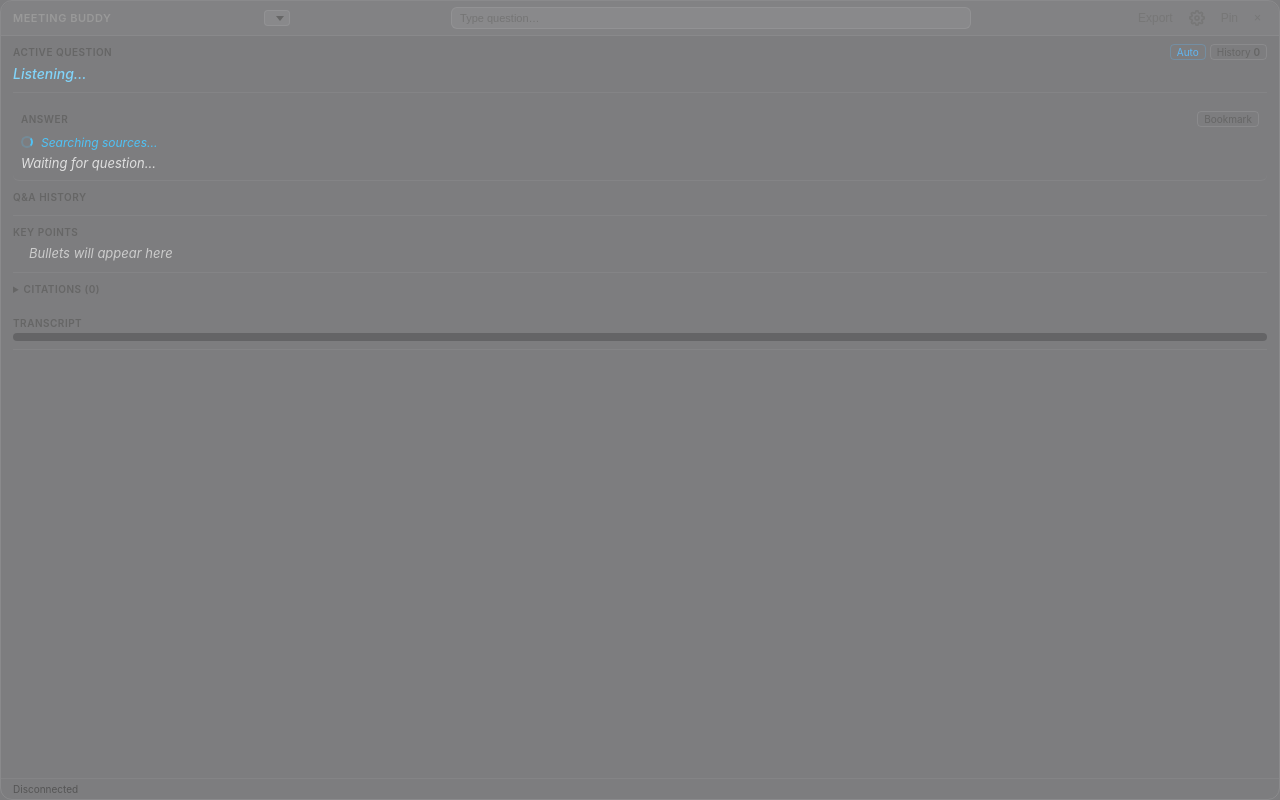
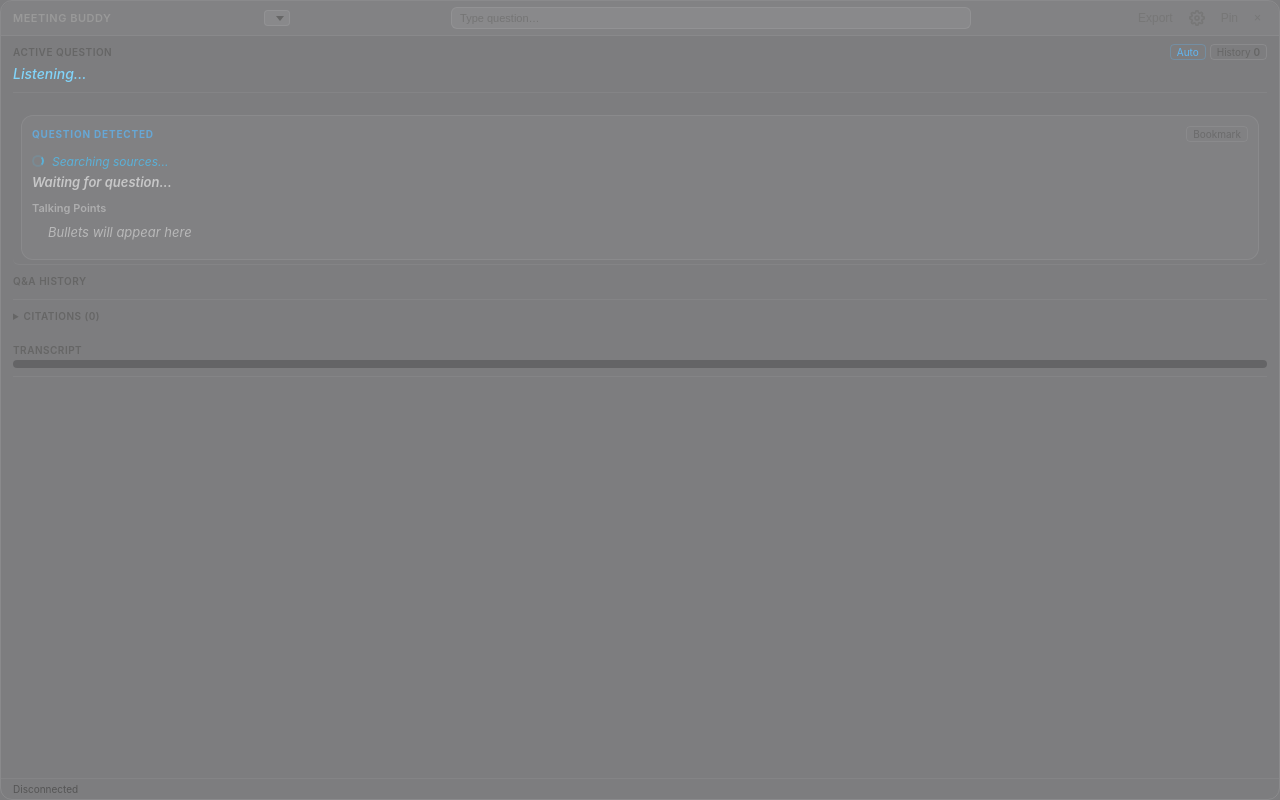
Before and after one commit to michaelrobertsutton/Meeting-Buddy, a website: page ui/index.html in a window 1280 px wide. Drawn offline with Linux system fonts and the light colour scheme.

Commit message:
phase-UI: answer card layout + 400px constraint

```diff
--- a/ui/index.html
+++ b/ui/index.html
@@ -116,17 +116,30 @@
         </section>
 
         <section id="answer" class="section">
-            <div class="section-header">
-                <h3>Answer</h3>
+            <div id="answer-card" class="answer-card">
+                <div class="answer-card-header">
+                    <div class="answer-card-label">QUESTION DETECTED</div>
                     <div class="answer-controls">
                         <button id="btn-bookmark" class="qh-btn" title="Bookmark this answer">Bookmark</button>
                     </div>
                 </div>
+
                 <div id="answer-searching" class="hidden">
                     <span class="search-spinner"></span>
                     <span class="search-text">Searching sources...</span>
                 </div>
+
+                <div class="answer-card-body">
                     <p id="answer-text" class="placeholder">Waiting for question...</p>
+
+                    <div class="answer-card-points">
+                        <div class="answer-card-points-title">Talking Points</div>
+                        <ul id="bullet-list">
+                            <li class="placeholder">Bullets will appear here</li>
+                        </ul>
+                    </div>
+                </div>
+            </div>
         </section>
 
         <section id="pinned" class="section hidden">
@@ -143,12 +156,7 @@
             <ul id="qa-history-list"></ul>
         </section>
 
-        <section id="bullets" class="section">
-            <h3>Key Points</h3>
-            <ul id="bullet-list">
-                <li class="placeholder">Bullets will appear here</li>
-            </ul>
-        </section>
+        <!-- Bullets now live inside the Answer card (Phase UI) -->
 
         <section id="best-practice" class="section hidden">
             <h3>Common Practice <span class="label-unconfirmed">(not from sources)</span></h3>
--- a/ui/src/main.js
+++ b/ui/src/main.js
@@ -1044,6 +1044,7 @@ function setConnectionStatus(status) {
 function renderQuestion(questionText) {
     dom.questionText.textContent = questionText || 'Listening...';
     dom.questionText.classList.toggle('placeholder', !questionText);
+    document.body.classList.toggle('has-question', !!questionText);
 }
 
 function renderSearchingState(searching) {
--- a/ui/src/style.css
+++ b/ui/src/style.css
@@ -182,6 +182,75 @@ body.manual-question #quick-question {
 .hidden {
     display: none;
 }
+
+/* --- Answer Card (Phase UI) --- */
+
+.answer-card {
+    border-radius: var(--mb-radius-lg);
+    border: 0.5px solid color-mix(in srgb, #fff 10%, transparent);
+    background: color-mix(in srgb, rgba(255,255,255,0.06) 70%, transparent);
+    padding: 10px 10px;
+
+    /* Motion + constraints */
+    max-height: 400px;
+    overflow: hidden;
+    transition: transform 240ms ease, opacity 240ms ease;
+}
+
+body.has-question .answer-card {
+    opacity: 1;
+    transform: translateY(0);
+}
+
+body:not(.has-question) .answer-card {
+    opacity: 0.75;
+    transform: translateY(4px);
+}
+
+.answer-card-header {
+    display: flex;
+    align-items: center;
+    justify-content: space-between;
+    margin-bottom: 8px;
+}
+
+.answer-card-label {
+    font-size: 10px;
+    font-weight: 700;
+    letter-spacing: 0.8px;
+    color: var(--mb-accent);
+}
+
+.answer-card-body {
+    max-height: 340px;
+    overflow: auto;
+    padding-right: 4px;
+}
+
+.answer-card-body::-webkit-scrollbar { width: 4px; }
+.answer-card-body::-webkit-scrollbar-thumb { background: rgba(255,255,255,0.14); border-radius: 2px; }
+
+#answer-text {
+    font-size: 13px;
+    font-weight: 600;
+    color: var(--mb-text);
+    margin-bottom: 10px;
+}
+
+.answer-card-points-title {
+    font-size: 11px;
+    font-weight: 600;
+    color: color-mix(in srgb, var(--mb-text) 60%, transparent);
+    margin-bottom: 6px;
+}
+
+#bullet-list {
+    list-style: disc;
+    padding-left: 18px;
+    color: color-mix(in srgb, var(--mb-text) 70%, transparent);
+}
+
+#bullet-list li { margin-bottom: 6px; }
 
 /* --- Question Section --- */
 
```
Lines whose indentation alone changed are shown as unchanged.
